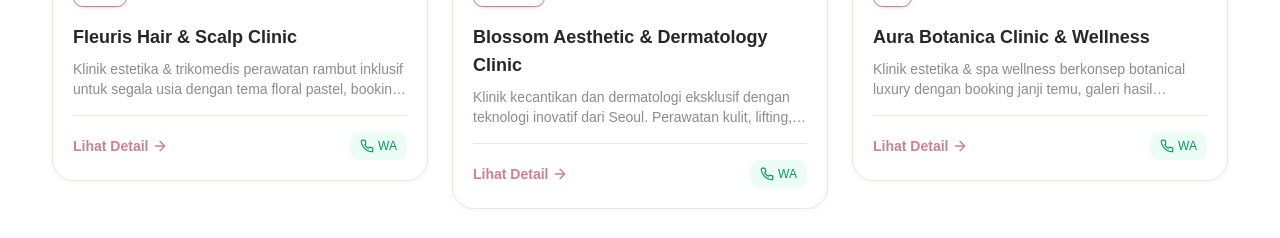
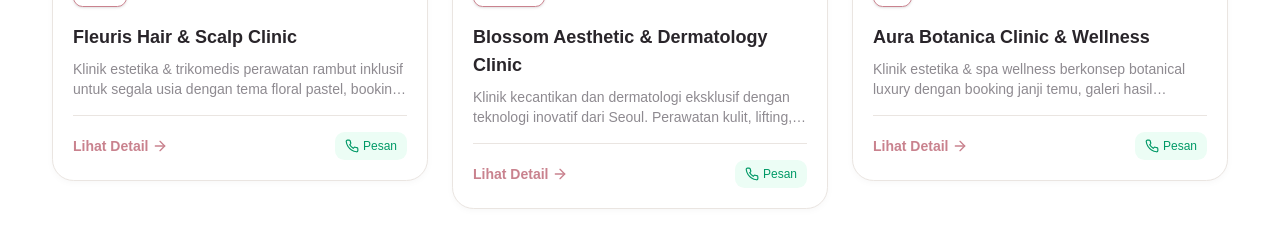
Before and after one commit to AnggiAdnanFauzi/tugas-rumah-web-templet, a React (Vite) app in the folder rumah-templet-beauty/: page / in a window 1280 px wide. Shown: the part 3180-3418 px from the top of the page. Built offline with nearby package versions, Linux system fonts and the light colour scheme.

Commit message:
Update contact page details and change WA button text to Pesan

```diff
--- a/rumah-templet-beauty/src/components/ui/TemplateCard.jsx
+++ b/rumah-templet-beauty/src/components/ui/TemplateCard.jsx
@@ -87,7 +87,7 @@
               className="text-xs text-emerald-600 hover:text-emerald-700 bg-emerald-50 hover:bg-emerald-100 font-medium flex items-center gap-1 px-2.5 py-1.5 rounded-md transition-colors"
             >
               <svg xmlns="http://www.w3.org/2000/svg" width="14" height="14" viewBox="0 0 24 24" fill="none" stroke="currentColor" strokeWidth="2" strokeLinecap="round" strokeLinejoin="round"><path d="M22 16.92v3a2 2 0 0 1-2.18 2 19.79 19.79 0 0 1-8.63-3.07 19.5 19.5 0 0 1-6-6 19.79 19.79 0 0 1-3.07-8.67A2 2 0 0 1 4.11 2h3a2 2 0 0 1 2 1.72 12.84 12.84 0 0 0 .7 2.81 2 2 0 0 1-.45 2.11L8.09 9.91a16 16 0 0 0 6 6l1.27-1.27a2 2 0 0 1 2.11-.45 12.84 12.84 0 0 0 2.81.7A2 2 0 0 1 22 16.92z"></path></svg>
-              WA
+              Pesan
             </a>
             <Link
               to={`/preview/${template.slug}`}
--- a/rumah-templet-beauty/src/pages/Contact.jsx
+++ b/rumah-templet-beauty/src/pages/Contact.jsx
@@ -9,8 +9,8 @@
 // Basic config mockup
 const SITE_CONFIG = {
   name: "Rumah Web Template",
-  whatsappNumber: "6281234567890",
-  email: "hello@rumahwebtemplate.com"
+  whatsappNumber: "6287772577020",
+  email: "optibis.id@gmail.com"
 };
 
 const faqs = [
```
